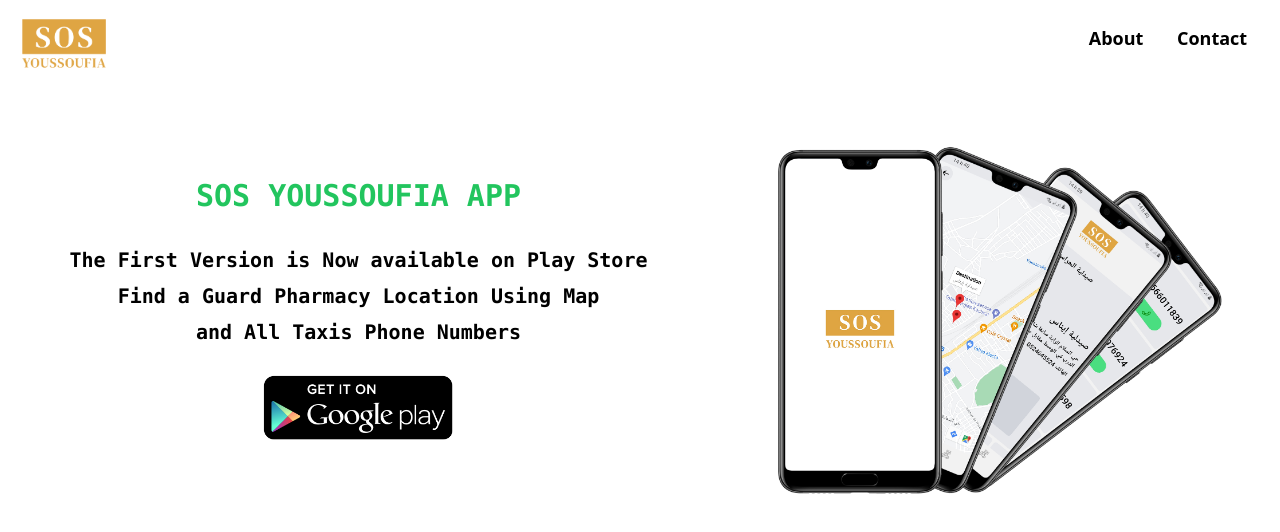
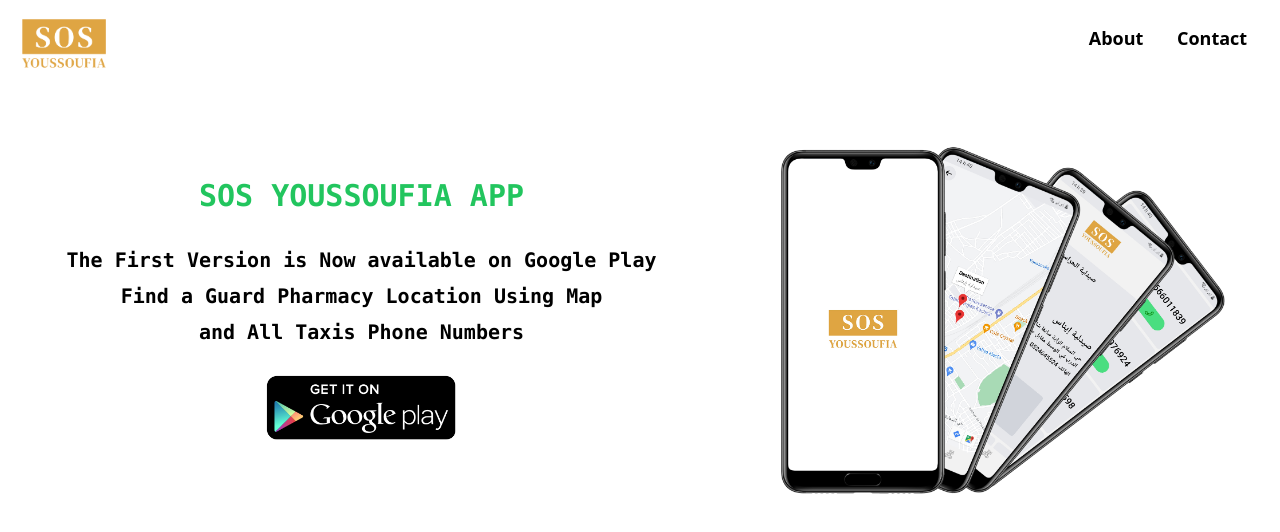
Before and after one commit to mednajjar/sosyoussoufiawebapp, a React (Create React App) app: page / in a window 1280 px wide. Shown: the top 532 px of the page. Built offline with nearby package versions, Linux system fonts and the light colour scheme.

Commit message:
update description header hero

```diff
--- a/src/components/layouts/HeaderHero.js
+++ b/src/components/layouts/HeaderHero.js
@@ -7,7 +7,7 @@
             <div className='flex-table text-center font-mono'>
                 <h1 className='text-3xl font-bold text-green-500'>SOS YOUSSOUFIA APP</h1>
                 <div className='font-semibold mt-4 leading-9 text-xl p-3'>
-                    <p>The First Version is Now available on Play Store</p>
+                    <p>The First Version is Now available on Google Play</p>
                     <p>Find a Guard Pharmacy Location Using Map <br></br> and All Taxis Phone Numbers</p>
                 </div>
                 <div className='flex mt-3 justify-center'>
```
